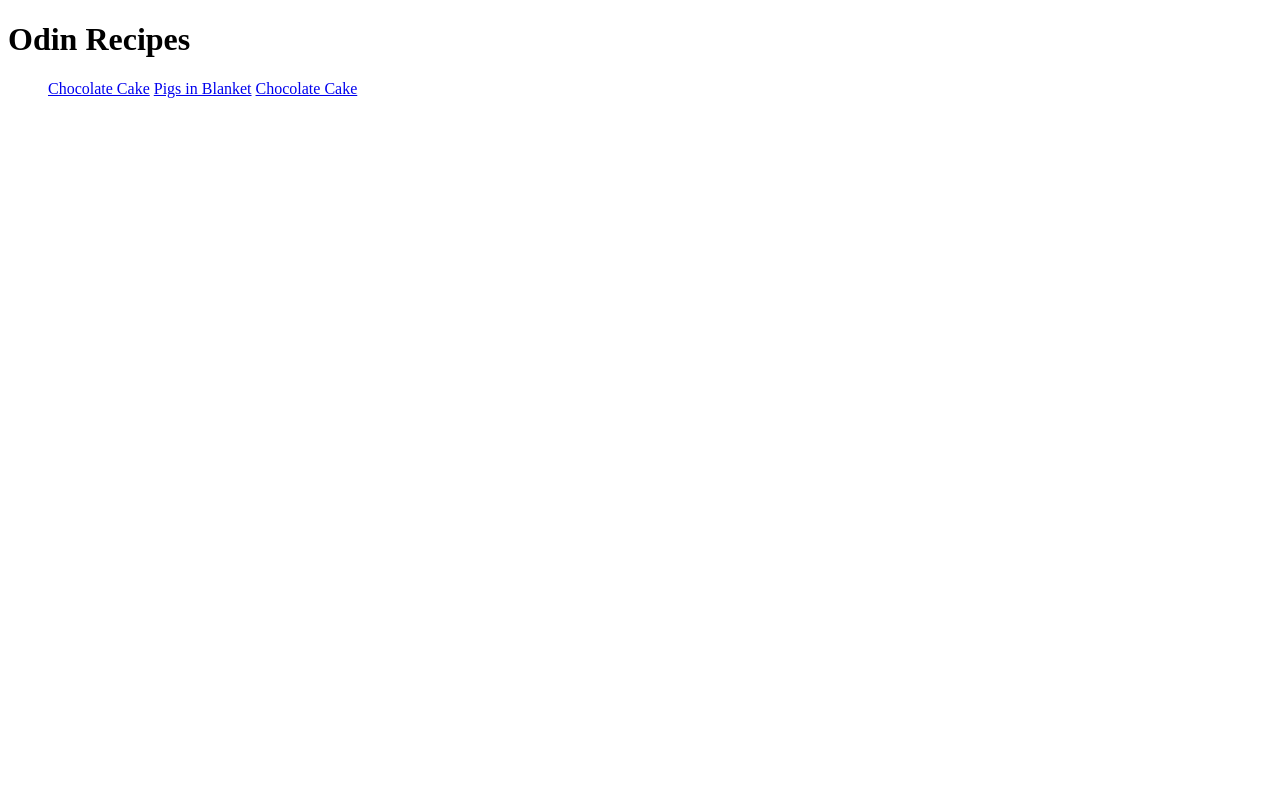
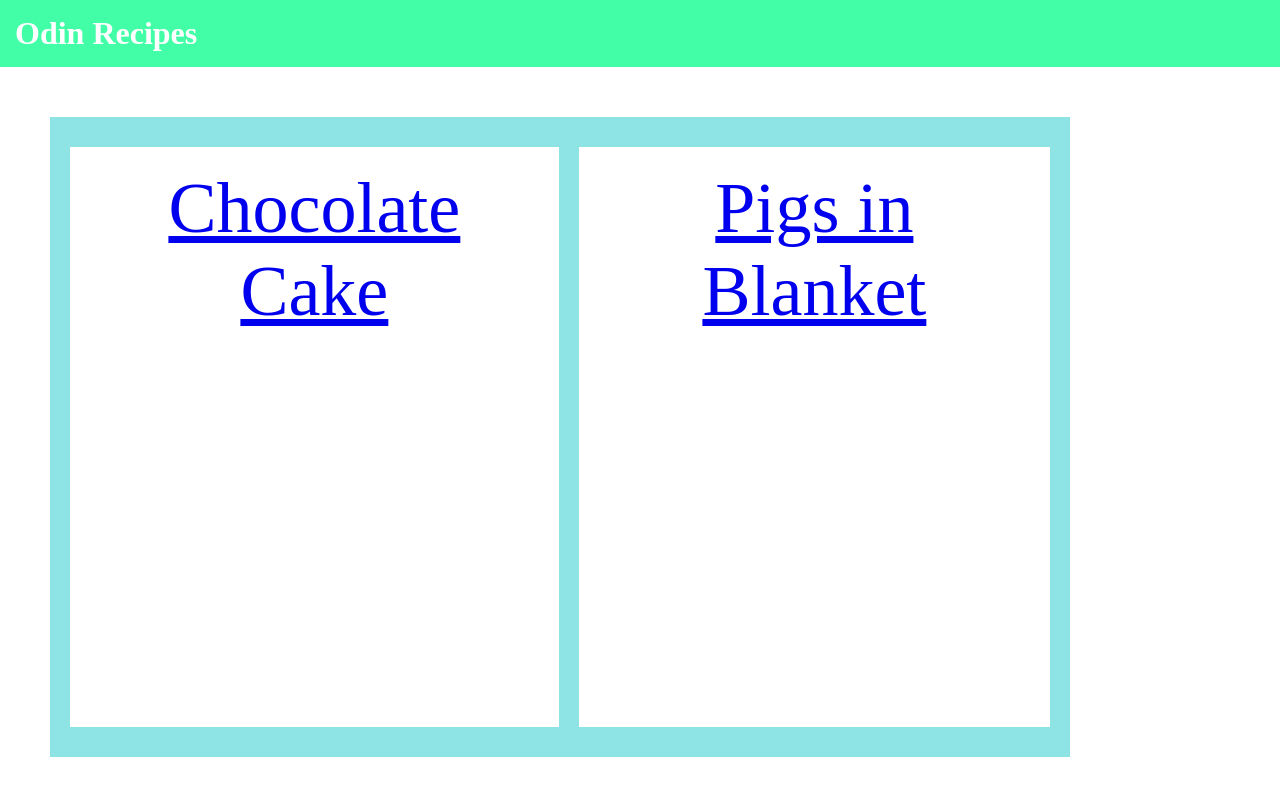
Before and after one commit to NinjazZz1/odin-recipes, a plain HTML site: page index.html in a window 1280 px wide. Drawn offline with Linux system fonts and the light colour scheme.

Commit message:
added margins and css elements to index.html

```diff
--- a/index.html
+++ b/index.html
@@ -5,16 +5,18 @@
     <meta charset="UTF-8">
     <meta name="viewport" content="width=device-width, initial-scale=1.0">
     <title>Recipes</title>
+    <link rel="stylesheet" href="styles.css">
 </head>
 
 <body>
-    <h1>Odin Recipes</h1>
+    <div class="odin-bar">
+        <h1>Odin Recipes</h1>
+    </div>
 
-    <ul>
-        <a href="recipes/chocolateCake.html">Chocolate Cake</a>
-        <a href="recipes/pigsInBlanket.html">Pigs in Blanket</a>
-        <a href="recipes/chocolateCake.html">Chocolate Cake</a>
-    </ul>
+    <div class="recipes-table">
+        <div class="recipe"><a href="recipes/chocolateCake.html">Chocolate Cake</a></div>
+        <div class="recipe"><a href="recipes/pigsInBlanket.html">Pigs in Blanket</a></div>
+    </div>
 </body>
 
 </html>
--- /dev/null
+++ b/styles.css
@@ -0,0 +1,26 @@
+* {
+    margin: 0;
+}
+
+.odin-bar {
+    background-color: rgb(66, 255, 167);
+    color: rgb(255, 255, 255);
+    padding: 15px;
+}
+
+.recipes-table {
+    display: inline-flex;
+    font-size: 72px;
+    background-color: rgb(142, 228, 228);
+    margin: 50px;
+    padding: 20px 10px;
+    text-align: center;
+    width: 1000px;
+    height: 600px;
+}
+
+.recipe {
+    margin: 10px;
+    background-color: white;
+    padding: 20px;
+}
```
